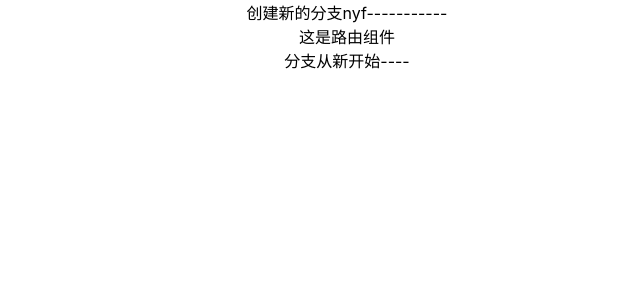
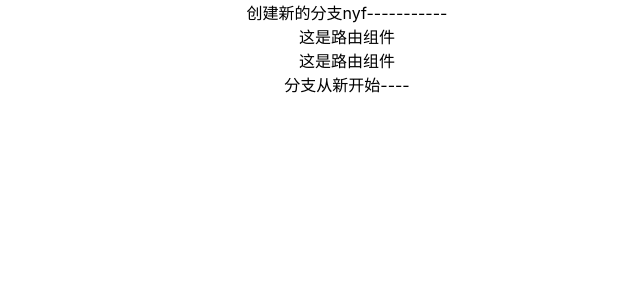
Before and after one commit to WesleyNiu/myapp, a React (Create React App) app: page / in a window 1280 px wide. Shown: the top 300 px of the page, without its empty margins (293-933 px from the left). Built offline with nearby package versions, Linux system fonts and the light colour scheme.

Commit message:
路由修改

```diff
--- a/src/router/index.jsx
+++ b/src/router/index.jsx
@@ -1,5 +1,10 @@
 import React from "react";
 
 export default function Router() {
-  return <div>这是路由组件</div>;
+  return (
+    <div>
+      <div>这是路由组件</div>
+      <div>这是路由组件</div>
+    </div>
+  );
 }
```
